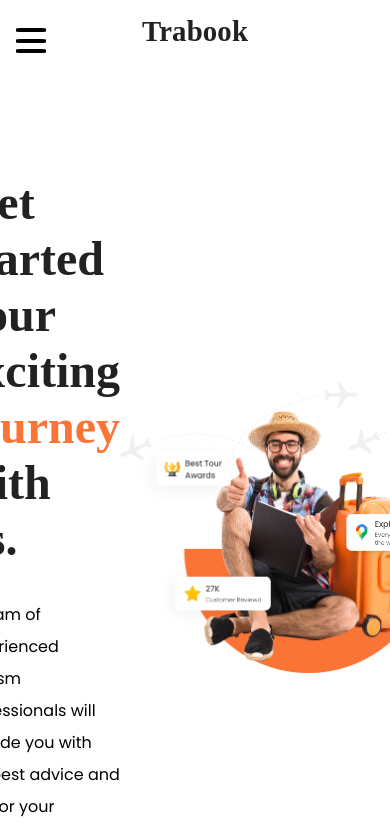
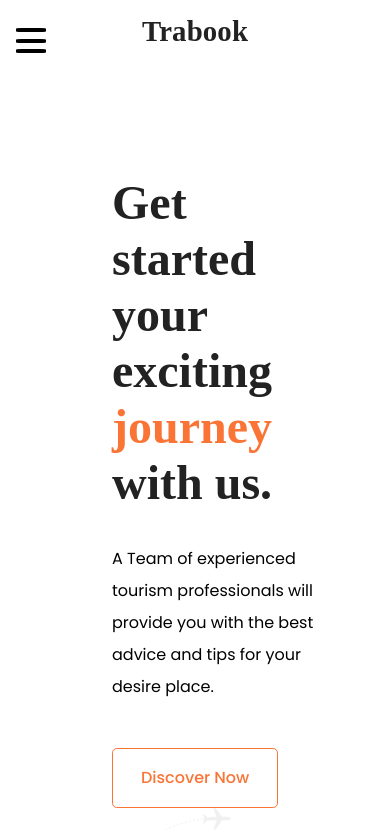
Before and after one commit to sasacampi/study-trabook, a React (Create React App) app: page / in a window 390 px wide. Shown: the top 830 px of the page. Built offline with nearby package versions, Linux system fonts and the light colour scheme; a web font is replaced by a local one.

Commit message:
Made the Hero Section responsive to all devices

```diff
--- a/src/style.css
+++ b/src/style.css
@@ -198,21 +198,26 @@
 
 .hero {
   display: flex;
+  flex-wrap: wrap;
+  justify-content: center;
   align-items: center;
-  justify-content: center;
   width: auto;
   height: auto;
   padding-bottom: 5rem;
   overflow-x: hidden;
+  padding: 0 2em;
 }
 
 .hero--image {
+  position: relative;
+  flex-basis: auto;
   width: 100%;
   max-width: 45rem;
   min-height: auto;
 }
 
 .hero--text {
+  padding-right: 1em;
   flex-direction: column;
   padding-left: 5rem;
 }
```
